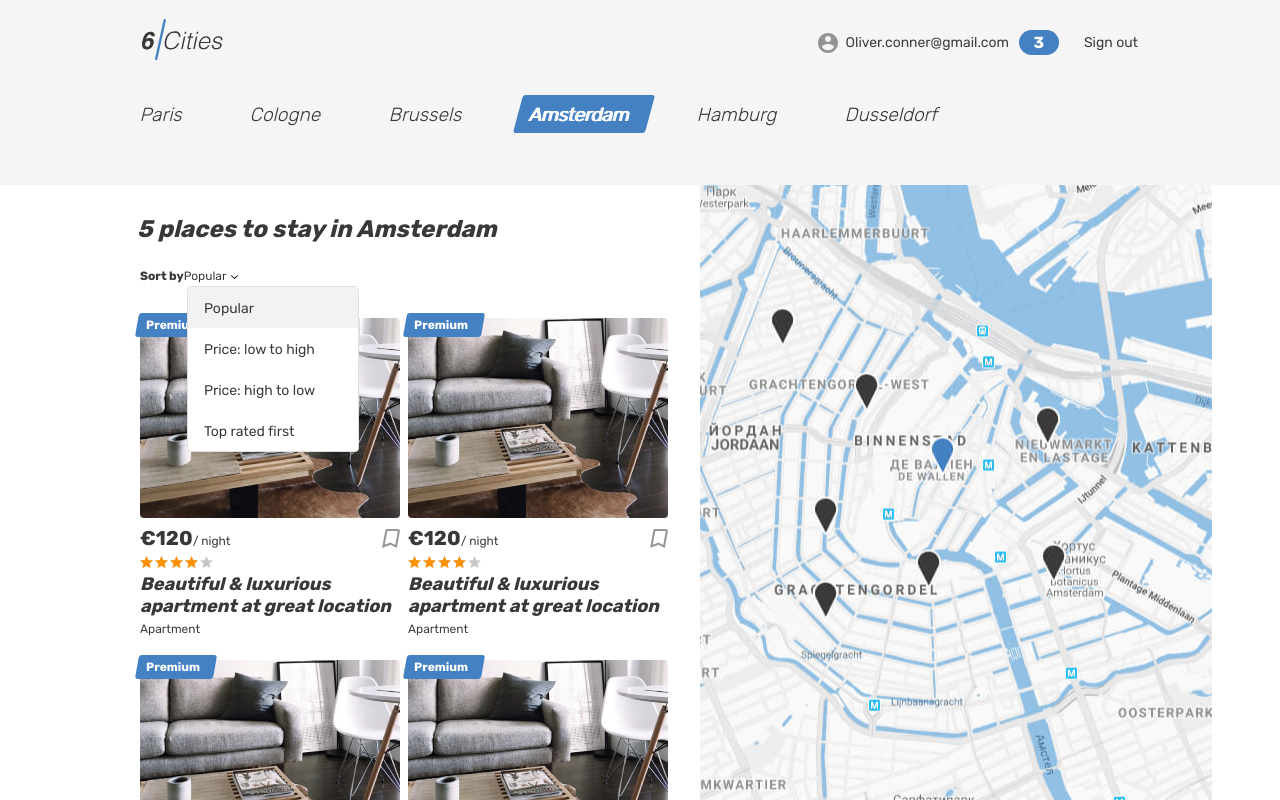
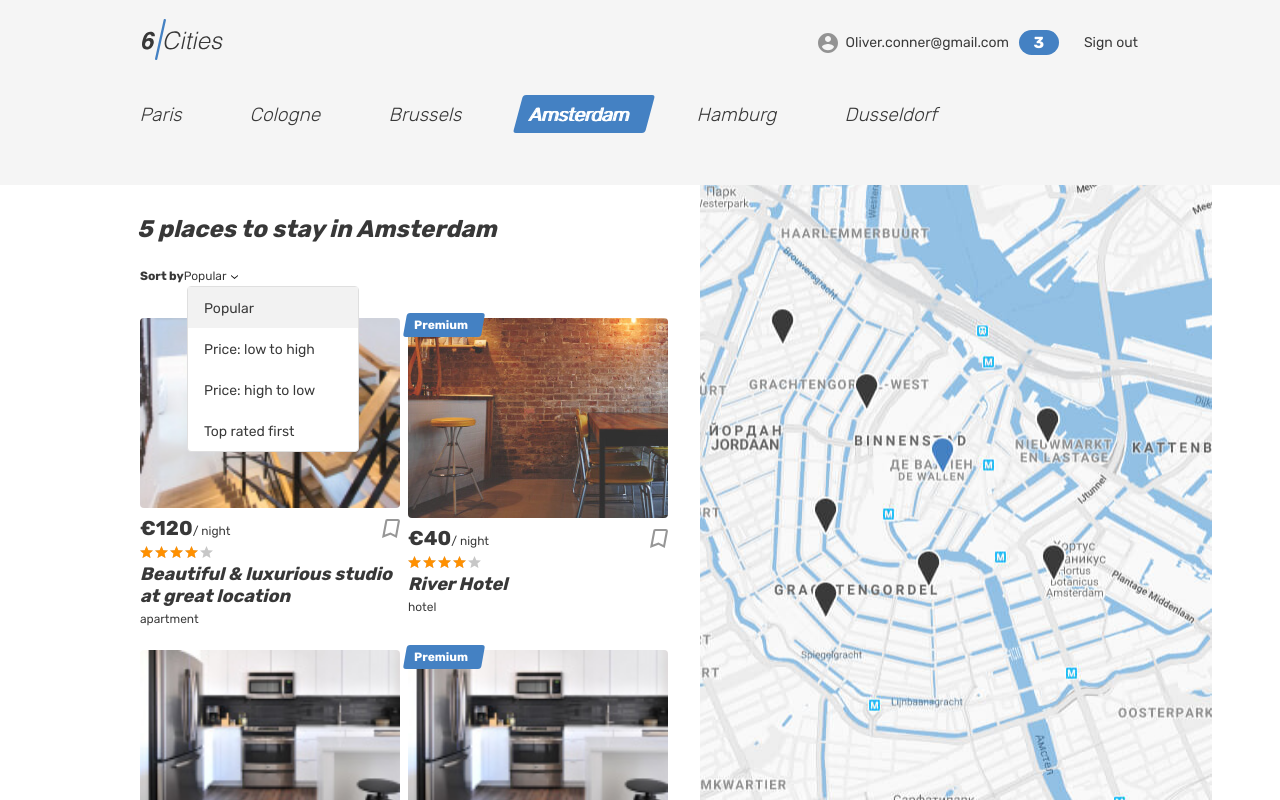
Before and after one commit to mydreamfantasy/six-cities, a React (Create React App) app: page / in a window 1280 px wide. Built offline with nearby package versions, Linux system fonts and the light colour scheme.

Commit message:
Добавлены моки

```diff
--- a/src/components/app/app.tsx
+++ b/src/components/app/app.tsx
@@ -9,18 +9,20 @@ import Property from '../../pages/property/property';
 import NotFound from '../../pages/not-found/not-found';
 import PrivateRoute from '../private-route/private-route';
 import { AppRoute, AuthorizationStatus } from '../../const/const';
+import { Offers } from '../types/offers';
 
 type AppScreenProps = {
   offersCount: number;
+  offers: Offers[];
 };
 
-const App: React.FC<AppScreenProps> = ({ offersCount }) => (
+const App: React.FC<AppScreenProps> = ({ offersCount, offers }) => (
   <HelmetProvider>
     <BrowserRouter>
       <Routes>
         <Route
           path={AppRoute.Root}
-          element={<Home offersCount={offersCount} />}
+          element={<Home offersCount={offersCount} offers={offers} />}
         />
         <Route path={AppRoute.Login} element={<Login />} />
         <Route
--- a/src/components/card/card.tsx
+++ b/src/components/card/card.tsx
@@ -1,15 +1,47 @@
 import React from 'react';
 
-const Card: React.FC = () => (
-  <article className="cities__card place-card">
-    <div className="place-card__mark">
-      <span>Premium</span>
-    </div>
+type CardProps = {
+  price: number;
+  title: string;
+  type: string;
+  previewImage: string;
+  isPremium: boolean;
+  onMouseEnter?: () => void;
+  onMouseLeave?: () => void;
+};
+
+const Card: React.FC<CardProps> = ({
+  price,
+  previewImage,
+  title,
+  type,
+  isPremium,
+  onMouseEnter,
+  onMouseLeave,
+}) => (
+  <article
+    className="cities__card place-card"
+    onMouseOver={() => {
+      if (onMouseEnter) {
+        onMouseEnter();
+      }
+    }}
+    onMouseLeave={() => {
+      if (onMouseLeave) {
+        onMouseLeave();
+      }
+    }}
+  >
+    {isPremium && (
+      <div className="place-card__mark">
+        <span>Premium</span>
+      </div>
+    )}
     <div className="cities__image-wrapper place-card__image-wrapper">
       <a href="#">
         <img
           className="place-card__image"
-          src="img/apartment-01.jpg"
+          src={previewImage}
           width="260"
           height="200"
           alt="Place image"
@@ -19,7 +51,7 @@ const Card: React.FC = () => (
     <div className="place-card__info">
       <div className="place-card__price-wrapper">
         <div className="place-card__price">
-          <b className="place-card__price-value">&euro;120</b>
+          <b className="place-card__price-value">&euro;{price}</b>
           <span className="place-card__price-text">&#47;&nbsp;night</span>
         </div>
         <button className="place-card__bookmark-button button" type="button">
@@ -36,9 +68,9 @@ const Card: React.FC = () => (
         </div>
       </div>
       <h2 className="place-card__name">
-        <a href="#">Beautiful &amp; luxurious apartment at great location</a>
+        <a href="#">{title}</a>
       </h2>
-      <p className="place-card__type">Apartment</p>
+      <p className="place-card__type">{type}</p>
     </div>
   </article>
 );
--- /dev/null
+++ b/src/components/list-offers/list-offers.tsx
@@ -0,0 +1,29 @@
+import React from 'react';
+import Card from '../card/card';
+import { Offers } from '../types/offers';
+
+type ListOffersProps = {
+  offers: Offers[];
+};
+
+const ListOffers: React.FC<ListOffersProps> = ({ offers }) => {
+  const [, setIsShown] = React.useState<number | null>(null);
+  return (
+    <>
+      {offers.map((obj) => (
+        <Card
+          key={obj.id}
+          title={obj.title}
+          previewImage={obj.previewImage}
+          type={obj.type}
+          price={obj.price}
+          isPremium={obj.isPremium}
+          onMouseEnter={() => setIsShown(obj.id)}
+          onMouseLeave={() => setIsShown(null)}
+        />
+      ))}
+    </>
+  );
+};
+
+export default ListOffers;
--- /dev/null
+++ b/src/components/types/offers.ts
@@ -0,0 +1,33 @@
+export type Offers = {
+  bedrooms: number;
+  city: {
+    location: {
+      latitude: number;
+      longitude: number;
+      zoom: number;
+    };
+    name: string;
+  };
+  description: string;
+  goods: string[];
+  host: {
+    avatarUrl: string;
+    id: number;
+    isPro: boolean;
+    name: string;
+  };
+  id: number;
+  images: string[];
+  isPremium: boolean;
+  location: {
+    latitude: number;
+    longitude: number;
+    zoom: number;
+  };
+  maxAdults: number;
+  previewImage: string;
+  price: number;
+  rating: number;
+  title: string;
+  type: string;
+};
--- a/src/index.tsx
+++ b/src/index.tsx
@@ -1,6 +1,8 @@
 import React from 'react';
 import ReactDOM from 'react-dom/client';
 import App from './components/app/app';
+// import { comments } from './mocks/comments';
+import { offers } from './mocks/offers';
 
 const Setting = {
   offersCount: 5,
@@ -12,6 +14,6 @@ const root = ReactDOM.createRoot(
 
 root.render(
   <React.StrictMode>
-    <App offersCount={Setting.offersCount} />
+    <App offersCount={Setting.offersCount} offers={offers} />
   </React.StrictMode>
 );
--- /dev/null
+++ b/src/mocks/comments.ts
@@ -0,0 +1,55 @@
+import { Comments } from '../components/types/commets';
+
+export const comments: Comments[] = [
+  {
+    comment:
+      'sed quia consequuntur magni dolores eos qui ratione voluptatem sequi nesciunt. Neque porro quisquam est, qui dolorem ipsum quia dolor sit amet, consectetur, adipisci velit',
+    date: 'Sun Mar 05 2020 09:56:10 GMT+0300 (Москва, стандартное время)',
+    id: 1,
+    rating: 4,
+    user: {
+      avatarUrl: 'img/avatar-angelina.jpg',
+      id: 1,
+      isPro: false,
+      name: 'Oliver.conner',
+    },
+  },
+  {
+    comment: 'But I must explain to you how all this mistaken.',
+    date: 'Mon Apr 10 2019 09:56:10 GMT+0300 (Москва, стандартное время)',
+    id: 1,
+    rating: 5,
+    user: {
+      avatarUrl: 'img/avatar-angelina.jpg',
+      id: 1,
+      isPro: true,
+      name: 'Mayo.cub',
+    },
+  },
+  {
+    comment:
+      'Nor again is there anyone who loves or pursues or desires to obtain pain of itself.',
+    date: 'Thu Oct 28 2021 09:56:10 GMT+0300 (Москва, стандартное время)',
+    id: 1,
+    rating: 3,
+    user: {
+      avatarUrl: 'img/avatar-angelina.jpg',
+      id: 1,
+      isPro: false,
+      name: 'Leo.corner',
+    },
+  },
+  {
+    comment:
+      'A quiet cozy and picturesque that hides behind a a river by the unique lightness of Amsterdam.',
+    date: 'Fri Aug 23 2020 09:56:10 GMT+0300 (Москва, стандартное время)',
+    id: 1,
+    rating: 5,
+    user: {
+      avatarUrl: 'img/avatar-angelina.jpg',
+      id: 1,
+      isPro: true,
+      name: 'Anna.kim',
+    },
+  },
+];
--- /dev/null
+++ b/src/mocks/offers.ts
@@ -0,0 +1,144 @@
+import { Offers } from '../components/types/offers';
+
+export const offers: Offers[] = [
+  {
+    bedrooms: 3,
+    city: {
+      location: {
+        latitude: 52.370216,
+        longitude: 4.895168,
+        zoom: 10,
+      },
+      name: 'Amsterdam',
+    },
+    description:
+      'A quiet cozy and picturesque that hides behind a a river by the unique lightness of Amsterdam.',
+    goods: ['Heating'],
+    host: {
+      avatarUrl: 'img/avatar-angelina.jpg',
+      id: 3,
+      isPro: true,
+      name: 'Angelina',
+    },
+    id: 1,
+    images: [
+      'img/apartment-01.jpg',
+      'img/apartment-02.jpg',
+      'img/apartment-03.jpg',
+    ],
+    isPremium: false,
+    location: {
+      latitude: 52.35514938496378,
+      longitude: 4.673877537499948,
+      zoom: 8,
+    },
+    maxAdults: 4,
+    previewImage: 'img/apartment-small-04.jpg',
+    price: 120,
+    rating: 4.8,
+    title: 'Beautiful & luxurious studio at great location',
+    type: 'apartment',
+  },
+  {
+    bedrooms: 2,
+    city: {
+      location: {
+        latitude: 52.370216,
+        longitude: 4.895168,
+        zoom: 10,
+      },
+      name: 'Amsterdam',
+    },
+    description:
+      'Lorem ipsum dolor sit amet, consectetur adipiscing elit, sed do eiusmod',
+    goods: ['Heating', 'Hair dryer'],
+    host: {
+      avatarUrl: 'img/avatar-angelina.jpg',
+      id: 4,
+      isPro: true,
+      name: 'Angelina',
+    },
+    id: 2,
+    images: ['/room.jpg'],
+    isPremium: true,
+    location: {
+      latitude: 52.35514938496332,
+      longitude: 4.673877537499999,
+      zoom: 8,
+    },
+    maxAdults: 4,
+    previewImage: 'img/room.jpg',
+    price: 40,
+    rating: 2.7,
+    title: 'River Hotel',
+    type: 'hotel',
+  },
+  {
+    bedrooms: 1,
+    city: {
+      location: {
+        latitude: 52.370216,
+        longitude: 4.895168,
+        zoom: 10,
+      },
+      name: 'Amsterdam',
+    },
+    description:
+      'ADuis aute irure dolor in reprehenderit in voluptate velit esse cillum dolore eu fugiat nulla pariatur. Excepteur sint occaecat cupidatat non proident, sunt in culpa qui officia deserunt mollit anim id est laborum',
+    goods: ['Cooker', 'Hair dryer', 'Fireplace'],
+    host: {
+      avatarUrl: 'img/avatar-angelina.jpg',
+      id: 3,
+      isPro: true,
+      name: 'Angelina',
+    },
+    id: 3,
+    images: ['img/studio-photos.jpg'],
+    isPremium: false,
+    location: {
+      latitude: 52.35514938496392,
+      longitude: 4.673877537499911,
+      zoom: 8,
+    },
+    maxAdults: 1,
+    previewImage: 'img/apartment-small-03.jpg',
+    price: 70,
+    rating: 4.9,
+    title: 'Forever Alone',
+    type: 'apartment',
+  },
+  {
+    bedrooms: 6,
+    city: {
+      location: {
+        latitude: 52.370216,
+        longitude: 4.895168,
+        zoom: 10,
+      },
+      name: 'Amsterdam',
+    },
+    description:
+      'Sed ut perspiciatis unde omnis iste natus error sit voluptatem accusantium doloremque laudantium, totam rem aperiam, eaque ipsa quae ab illo inventore veritatis',
+    goods: ['Towels', 'Napkins', 'Lights'],
+    host: {
+      avatarUrl: 'img/avatar-angelina.jpg',
+      id: 3,
+      isPro: false,
+      name: 'Angelina',
+    },
+    id: 4,
+    images: ['img/apartment-01.jpg', 'img/apartment-02.jpg'],
+    isPremium: true,
+    location: {
+      latitude: 52.35514938496376,
+      longitude: 4.673877537499953,
+      zoom: 8,
+    },
+    maxAdults: 8,
+    previewImage: 'img/apartment-small-03.jpg',
+    price: 300,
+    rating: 5.0,
+    title: 'Big Bang Family',
+    type: 'apartment',
+  },
+];
--- a/src/pages/home/home.tsx
+++ b/src/pages/home/home.tsx
@@ -1,13 +1,17 @@
 import React from 'react';
 import { Helmet } from 'react-helmet-async';
-import Card from '../../components/card/card';
+import ListOffers from '../../components/list-offers/list-offers';
 import Logo from '../../components/logo/logo';
+import { Offers } from '../../components/types/offers';
 
 type HomeProps = {
   offersCount: number;
+  offers: Offers[];
 };
 
-const Home: React.FC<HomeProps> = ({ offersCount }) => (
+const Home: React.FC<HomeProps> = ({ offersCount, offers }) =>
+  // console.log(offers);
+  (
     <div className="page page--gray page--main">
       <Helmet>
         <title>Six Cities. Home</title>
@@ -115,9 +119,7 @@ const Home: React.FC<HomeProps> = ({ offersCount }) => (
                 </ul>
               </form>
               <div className="cities__places-list places__list tabs__content">
-              {Array.from({ length: offersCount }, (_, I) => (
-                <Card key={I} />
-              ))}
+                <ListOffers offers={offers} />
               </div>
             </section>
             <div className="cities__right-section">
@@ -128,5 +130,4 @@ const Home: React.FC<HomeProps> = ({ offersCount }) => (
       </main>
     </div>
   );
-
 export default Home;
```
Also changed, not shown: src/components/types/commets.ts (added, +12 -0 lines), src/pages/not-found/not-found.tsx (+5 -5 lines). Lines whose indentation alone changed are shown as unchanged.
